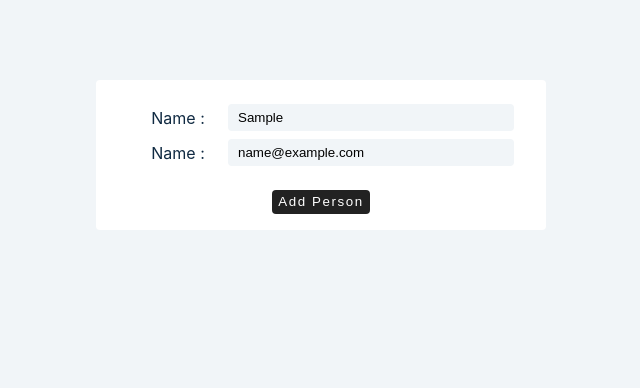
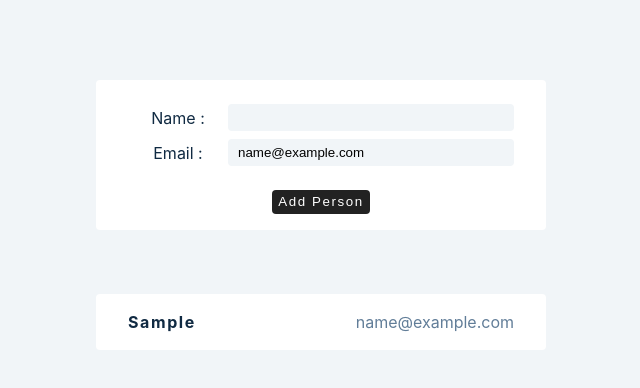
Before and after one commit to binarypsilocybin/react-advanced-2020, a React (Create React App) app: page / in a window 1280 px wide. Both pictures are taken after typing "Sample", "name@example.com" into the empty fields and a click on the button "Add Person". Shown: the top 388 px of the page, without its empty margins (319-959 px from the left). Built offline with nearby package versions, Linux system fonts and the light colour scheme.

Commit message:
Input class

```diff
--- a/src/tutorial/4-forms/setup/1-controlled-inputs.js
+++ b/src/tutorial/4-forms/setup/1-controlled-inputs.js
@@ -6,9 +6,23 @@ import React, { useState } from "react";
 // value, onChange
 
 const ControlledInputs = () => {
+  const [firstName, setFirstName] = useState("");
+  const [email, setEmail] = useState("");
+  const [people, setPeople] = useState([]);
+
   const handleSubmit = (e) => {
     e.preventDefault();
-    console.log("hello world");
+    if (firstName && email) {
+      const person = { id: new Date().getTime().toString(), firstName, email };
+      console.log(person);
+      setPeople((people) => {
+        return [...people, person];
+      });
+      setFirstName("");
+      setEmail("");
+    } else {
+      console.log("empty value");
+    }
   };
   return (
     <>
@@ -16,14 +30,34 @@ const ControlledInputs = () => {
         <form className="form" onSubmit={handleSubmit}>
           <div className="form-control">
             <label htmlFor="firstName">Name : </label>
-            <input type="text" id="firstName" name="firstName" />
+            <input
+              type="text"
+              id="firstName"
+              name="firstName"
+              value={firstName}
+              onChange={(e) => setFirstName(e.target.value)}
+            />
           </div>
           <div className="form-control">
-            <label htmlFor="email">Name : </label>
-            <input type="text" id="email" name="email" />
+            <label htmlFor="email">Email : </label>
+            <input
+              type="text"
+              id="email"
+              name="email"
+              onChange={(e) => setEmail(e.target.value)}
+            />
           </div>
           <button type="submit">add person</button>
         </form>
+        {people.map((person, index) => {
+          const { id, firstName, email } = person;
+          return (
+            <div className="item" key={id}>
+              <h4>{firstName}</h4>
+              <p>{email}</p>
+            </div>
+          );
+        })}
       </article>
     </>
   );
```
